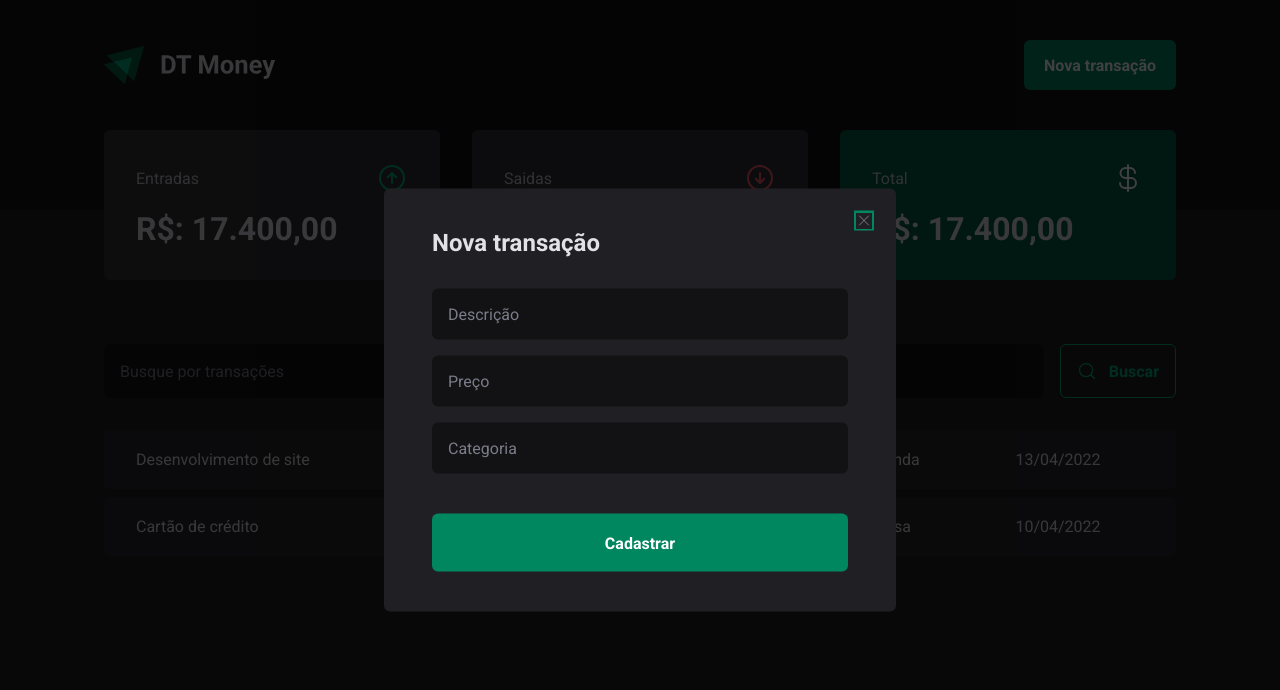
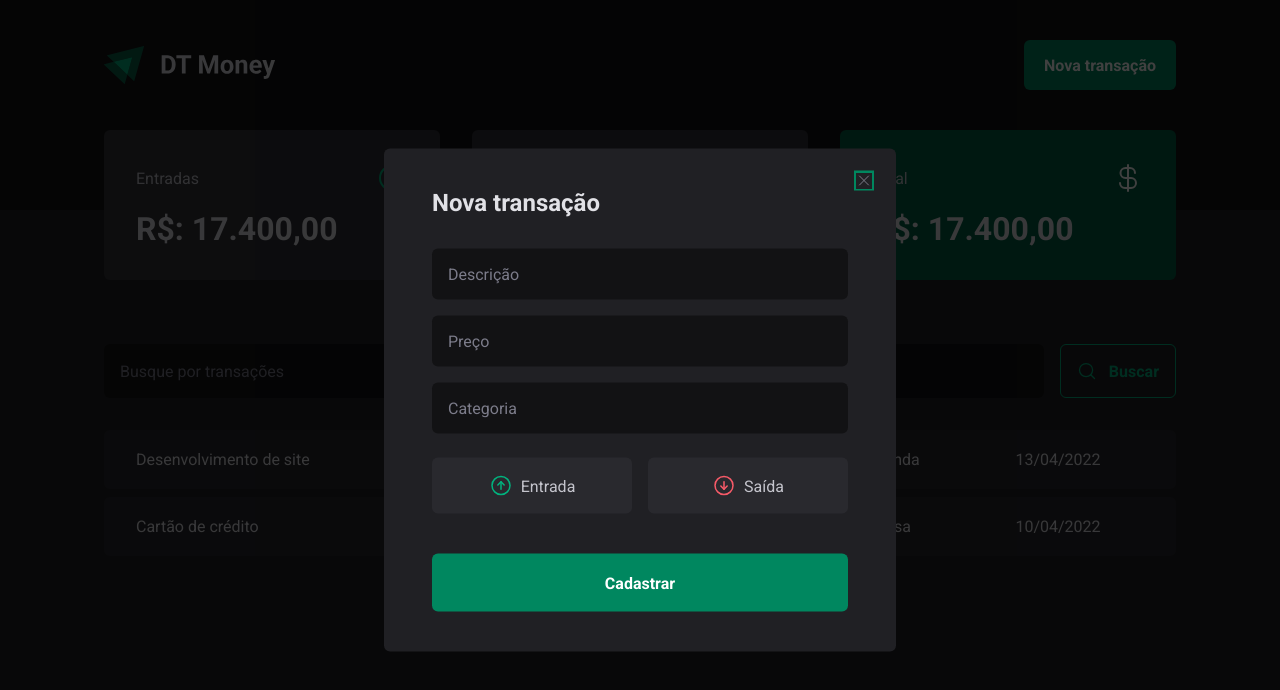
Before and after one commit to vanderL/dt-money-2, a React (Vite) app: page / in a window 1280 px wide. Both pictures are taken after a click on the button "Nova transação". Shown: the top 690 px of the page. Built offline with nearby package versions, Linux system fonts and the light colour scheme.

Commit message:
feat: Styles Type Transactions Button

```diff
--- a/src/components/NewTransactionModal/index.tsx
+++ b/src/components/NewTransactionModal/index.tsx
@@ -1,6 +1,6 @@
 import * as Dialog from "@radix-ui/react-dialog";
-import { CloseButton, Content, Overlay } from "./styles";
-import { X } from 'phosphor-react'
+import { CloseButton, Content, Overlay, TransactionType, TransactionTypeButton } from "./styles";
+import { X, ArrowCircleUp, ArrowCircleDown } from 'phosphor-react'
 
 export function NewTransactionModal() {
   return (
@@ -19,6 +19,21 @@
           <input type="number" placeholder="Preço" required />
           <input type="text" placeholder="Categoria" required />
 
+          <TransactionType>
+            <TransactionTypeButton variant="income">
+              <ArrowCircleUp
+                size={24}
+              />
+              Entrada
+            </TransactionTypeButton>
+            <TransactionTypeButton variant="outcome">
+              <ArrowCircleDown
+                size={24}
+              />
+              Saída
+            </TransactionTypeButton>
+          </TransactionType>
+
           <button type="submit">
             Cadastrar
           </button>
--- a/src/components/NewTransactionModal/styles.ts
+++ b/src/components/NewTransactionModal/styles.ts
@@ -69,3 +69,31 @@
   cursor: pointer;
   color: ${props => props.theme['gray-500']};
 `;
+
+export const TransactionType = styled.div`
+  display: grid;
+  grid-template-columns: repeat(2, 1fr);
+  gap: 1rem;
+  margin-top: 0.5rem;
+`;
+
+interface TransactionTypeButtonProps {
+  variant: 'income' | 'outcome'
+}
+
+export const TransactionTypeButton = styled.button<TransactionTypeButtonProps>`
+  background: ${props => props.theme['gray-700']};
+  padding: 1rem;
+  display: flex;
+  align-items: center;
+  justify-content: center;
+  gap: 0.5rem;
+  border-radius: 6px;
+  cursor: pointer;
+  border: 0;
+  color: ${props => props.theme['gray-300']};
+
+  svg {
+    color: ${props => props.variant === 'income' ? props.theme["green-300"] : props.theme["red-300"]};
+  }
+`;
```
